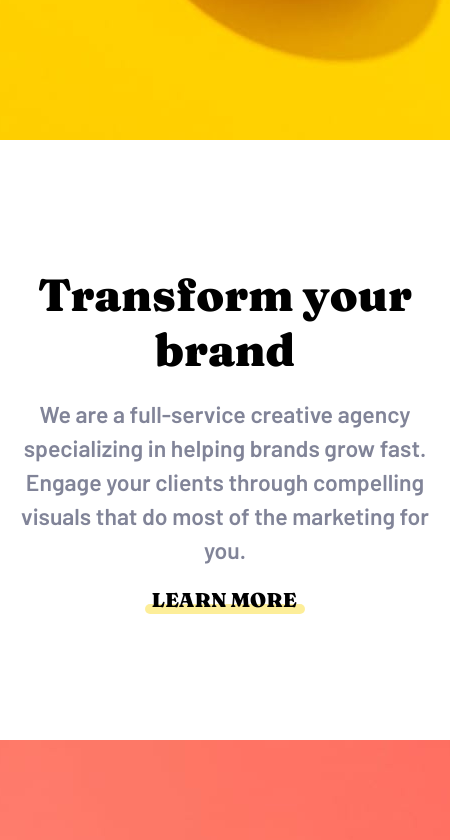
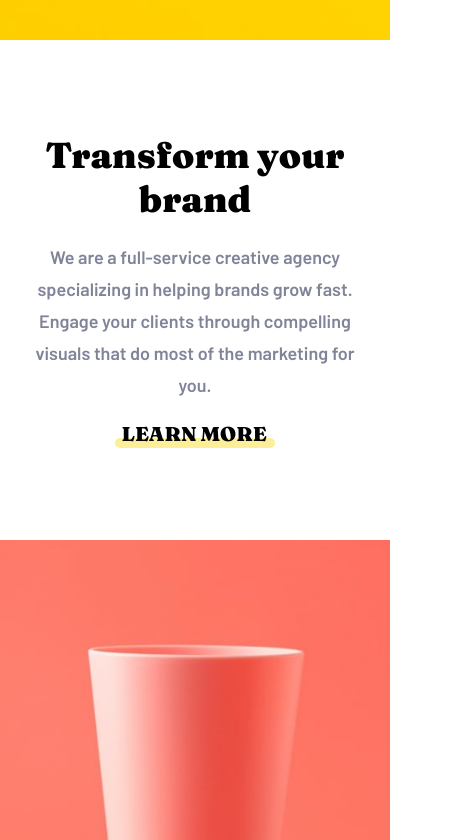
Before and after one commit to AydanKara/sunnyside-agency-landing-page-main, a plain HTML site: page index.html in a window 390 px wide. Shown: the part 1304-2144 px from the top of the page, 450 px wide, since content can reach past the window. Drawn offline with Linux system fonts and the light colour scheme.

Commit message:
Update style.css

```diff
--- a/style.css
+++ b/style.css
@@ -458,5 +458,24 @@ footer {
         flex: 50%;
     }
 }
+@media (max-width: 479px) {
+    .section-wrapper {
+        height: 1000px;
+    }
+    .item-wrapper {
+        width: 330px;
+    }
+    .section-item .title {
+        font-size: 36px;
+    }
+    .section-item .description {
+        font-size: 18px;
+        line-height: 32px;
+    }
+    .section-graphic-photography p {
+        width: 330px;
+        line-height: 28px;
+    }
+}
 
 /*! responsive end */
```
